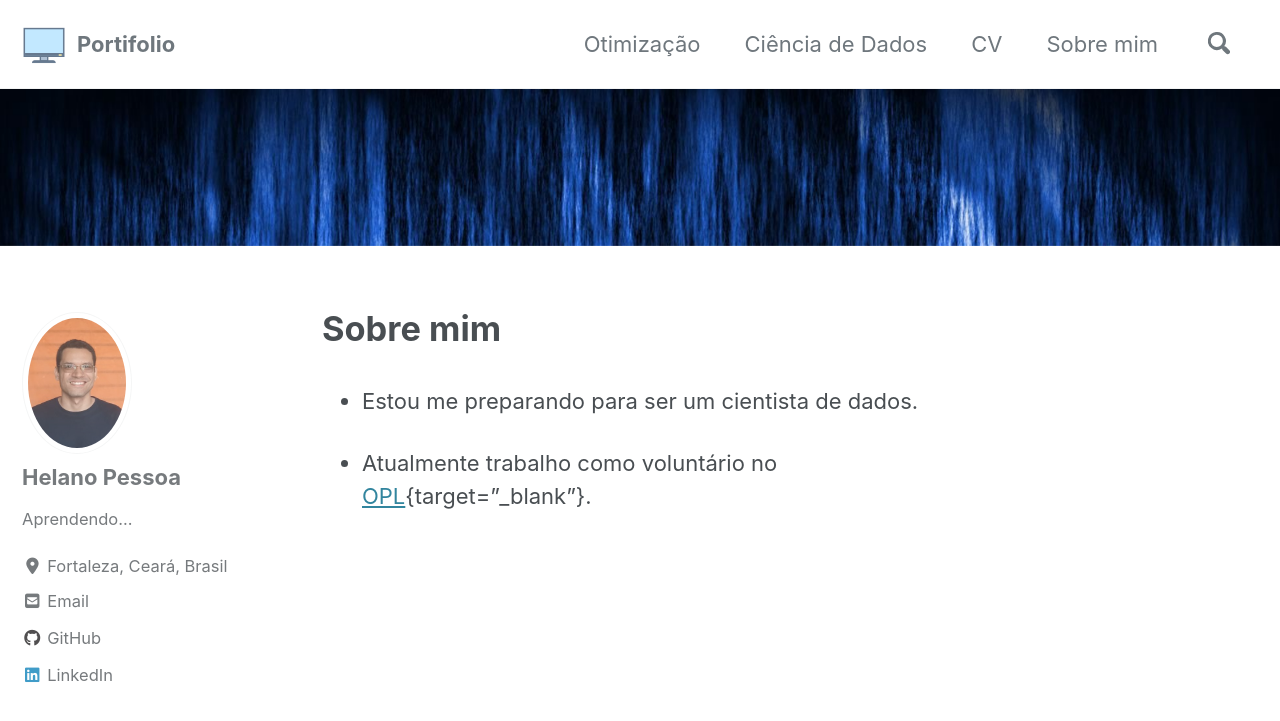
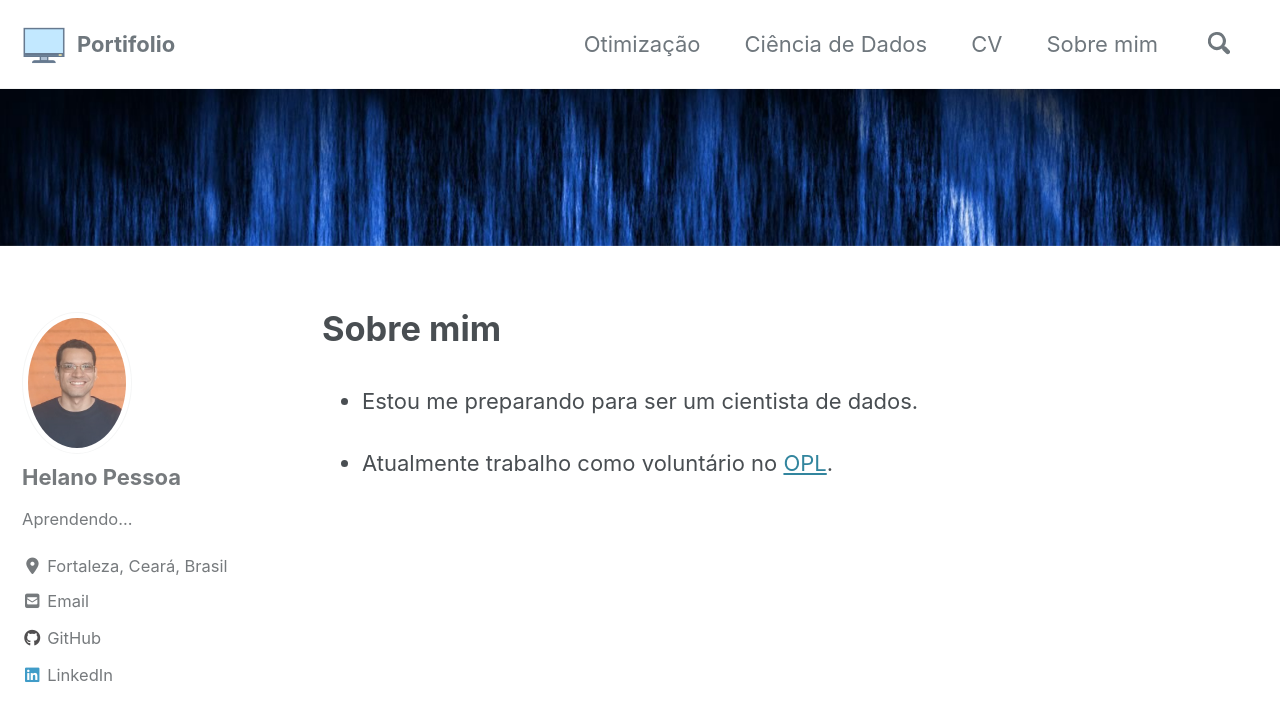
Before and after one commit to helano-pessoa/helano-pessoa.github.io, a Jekyll site: the page built from _pages/about.md, in a window 1280 px wide and 900 px high. Shown: the top 721 px of the window. Built offline with Jekyll 4.4.1, drawn with Linux system fonts in a browser that asks for light colours; cached includes are drawn as plain includes; nearby versions of some CDN libraries.

Commit message:
Em breve

```diff
--- a/_pages/about.md
+++ b/_pages/about.md
@@ -9,4 +9,4 @@
 
 * Estou me preparando para ser um cientista de dados.
 
-* Atualmente trabalho como voluntário no [OPL](http://www.opl.ufc.br/pt/){target="_blank"}.
+* Atualmente trabalho como voluntário no [OPL](http://www.opl.ufc.br/pt/){:target="_blank"}.
```
